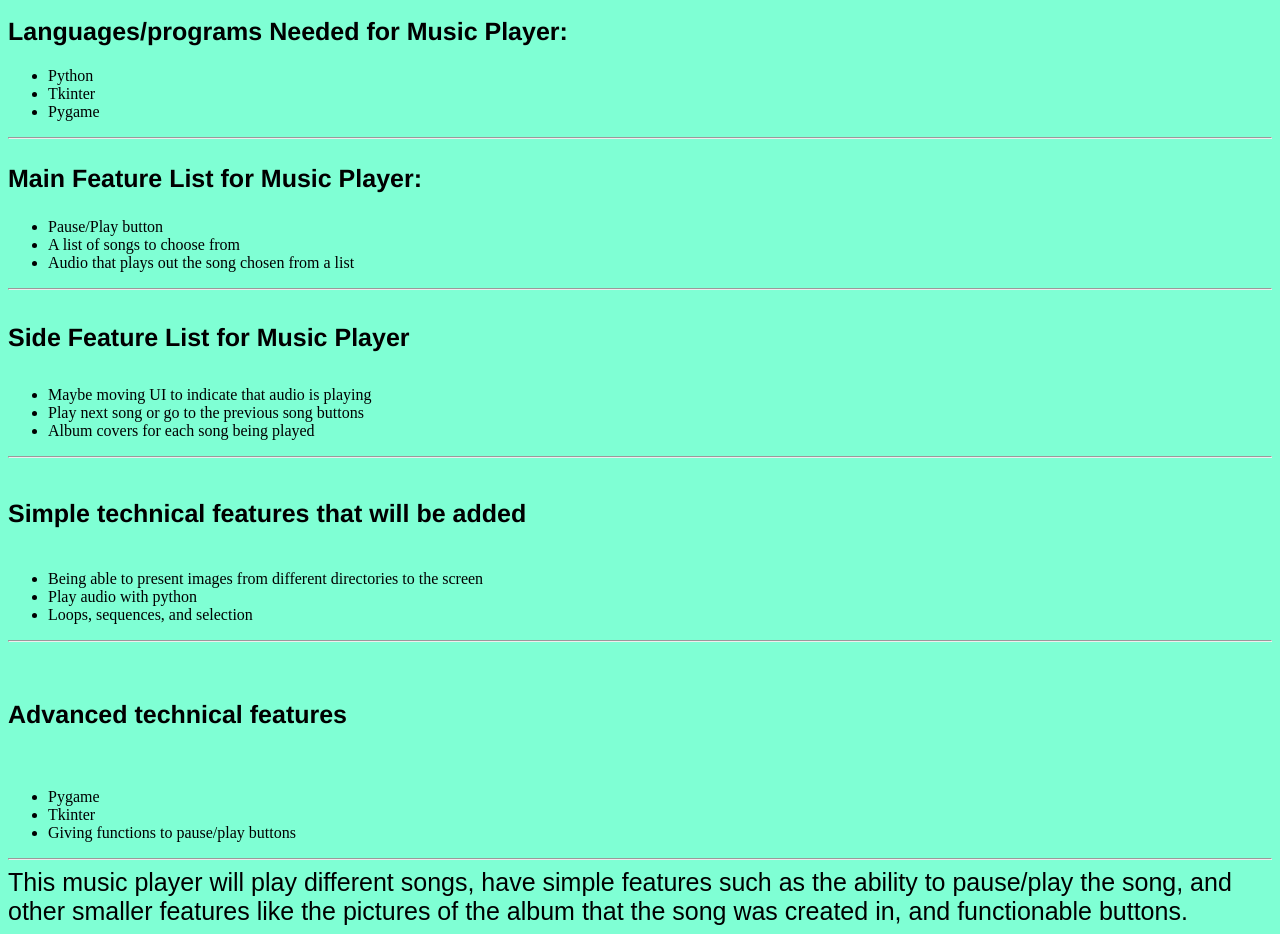
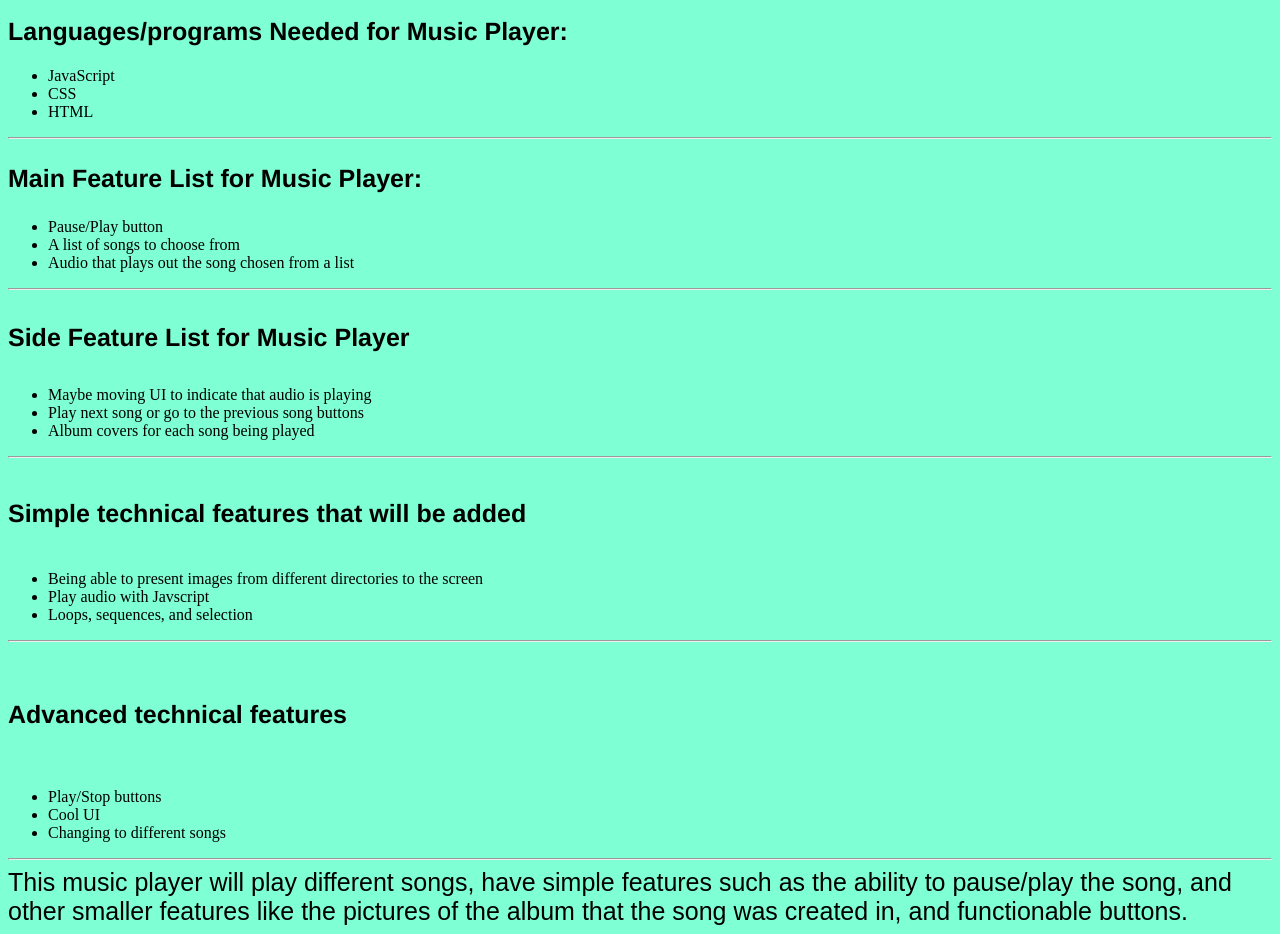
Before and after one commit to Samdwag/final-project-proposal, a plain HTML site: page index.html in a window 1280 px wide. Shown: the part 296-1230 px from the top of the page. Drawn offline with Linux system fonts and the light colour scheme.

Commit message:
Update Files

```diff
--- a/index.html
+++ b/index.html
@@ -46,9 +46,9 @@ body {
 <hr><h2>Languages/programs Needed for Music Player:</h2>
 
 <ul>
-    <li>Python</li>
-    <li>Tkinter</li>
-    <li>Pygame</li>
+    <li>JavaScript</li>
+    <li>CSS</li>
+    <li>HTML</li>
 
     </ul>
 
@@ -73,16 +73,16 @@ body {
 
 <ul>
     <li>Being able to present images from different directories to the screen</li>
-    <li>Play audio with python</li>
+    <li>Play audio with Javscript</li>
     <li>Loops, sequences, and selection</li>
 </ul>
 
 <hr><h6>Advanced technical features</h6>
 
 <ul>
-    <li>Pygame</li>
-    <li>Tkinter</li>
-    <li>Giving functions to pause/play buttons</li>
+    <li>Play/Stop buttons</li>
+    <li>Cool UI</li>
+    <li>Changing to different songs</li>
 </ul>
 
 
```
